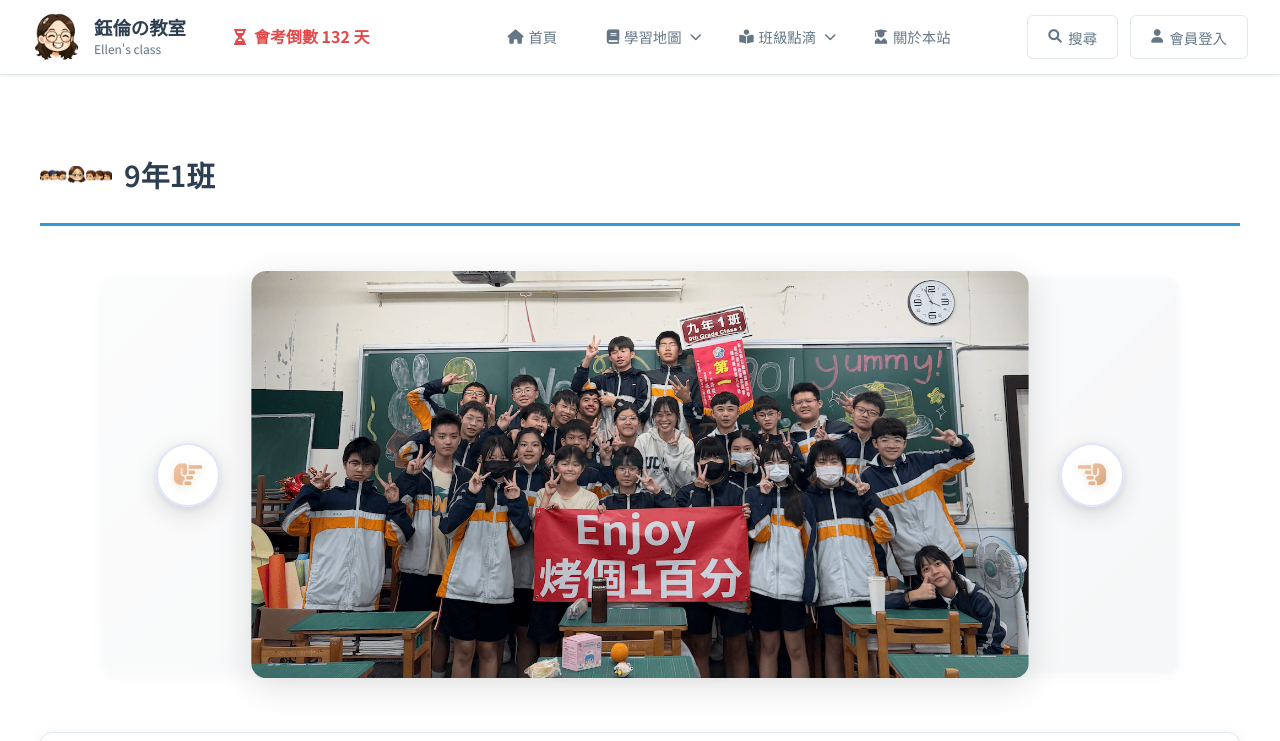
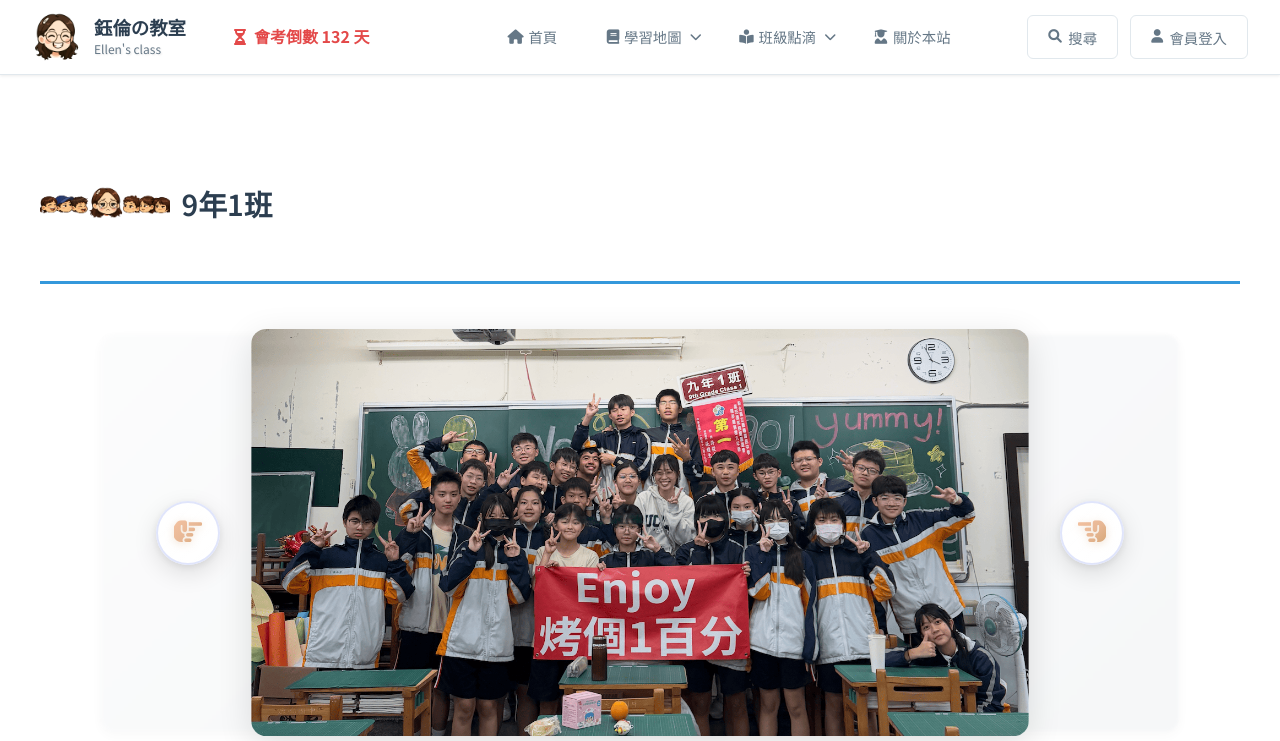
Before and after one commit to rennychou599-lgtm/ellen-classroom, a website: page class-901.html in a window 1280 px wide. Shown: the top 741 px of the page. Drawn offline with Linux system fonts and the light colour scheme; a web font is replaced by a local one.

Commit message:
放大students3.png logo，使其比文字更大

```diff
--- a/class-901.html
+++ b/class-901.html
@@ -398,7 +398,7 @@
             <div class="class-section">
                 <h2 class="section-title">
                     <img src="images2/students3.png" alt="9年1班logo"
-                        style="width: 2.5em; height: 2.5em; object-fit: contain; flex-shrink: 0;" loading="lazy">
+                        style="width: 4.5em; height: 4.5em; object-fit: contain; flex-shrink: 0;" loading="lazy">
                     9年1班
                 </h2>
                 <div style="display: flex; flex-direction: column; gap: 0.5rem;">
```
